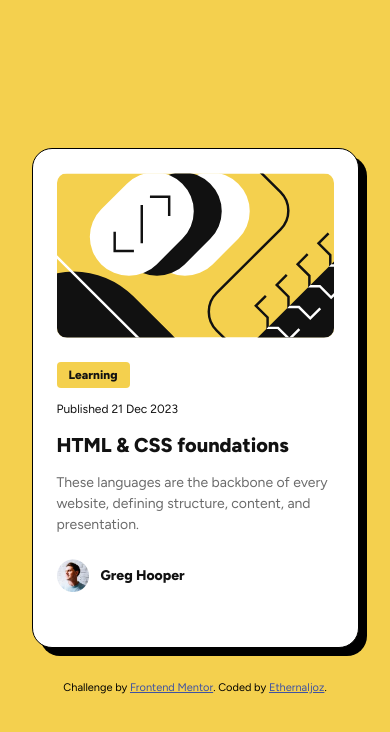
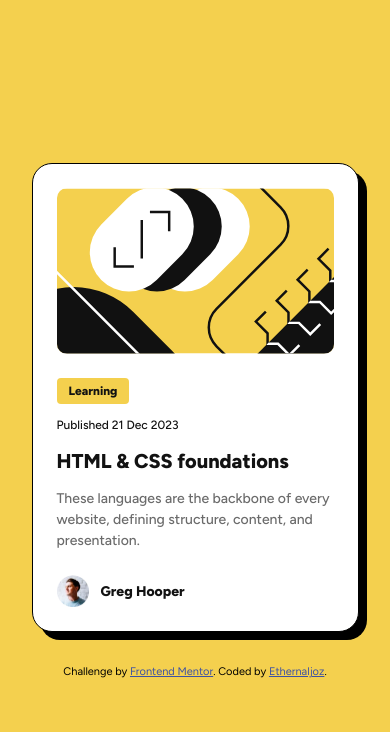
Before and after one commit to Ethernaljoz/frontend-mentor-coding-challenges, a plain HTML site: page 02. blog-preview-card-main/index.html in a window 390 px wide. Drawn offline with Linux system fonts and the light colour scheme; files whose address does not match are found by name.

```diff
--- a/02. blog-preview-card-main/index.html
+++ b/02. blog-preview-card-main/index.html
@@ -37,18 +37,16 @@
       <div class="card">
         <img src="./assets/images/illustration-article.svg" alt=" illustration article" />
         <div class="card-body">
-            <p class="text-one">Learning</p>
-            <p class="text-two">Published 21 Dec 2023</p>
-            <h2>HTML & CSS foundations</h1>
+            <p class="learning">Learning</p>
+            <p class="date">Published 21 Dec 2023</p>
+            <h1>HTML & CSS foundations</h1>
             <p class="description">
               These languages are the backbone of every website, defining structure,
               content, and presentation.
             </p>
         </div>
         <div class="card-footer">
-          <div class="avatar">
             <img src="./assets/images//image-avatar.webp" alt="image avatar" />
-          </div>
           <p>Greg Hooper</p>
         </div>
       </div>
--- a/02. blog-preview-card-main/style.css
+++ b/02. blog-preview-card-main/style.css
@@ -15,7 +15,7 @@
 /* Remove default margin in favour of better control in authored CSS */
 body,
 h1,
-h2,
+h1,
 h3,
 h4,
 p,
@@ -51,7 +51,7 @@
 
 /* Set shorter line heights on headings and interactive elements */
 h1,
-h2,
+h1,
 h3,
 h4,
 button,
@@ -62,7 +62,7 @@
 
 /* Balance text wrapping on headings */
 h1,
-h2,
+h1,
 h3,
 h4 {
     text-wrap: balance;
@@ -125,12 +125,11 @@
     padding: 1.5rem;
     background-color: var(--color-White);
     max-width: 24rem;
-    min-height: 32.625rem;
     border-radius: 1.25rem;
     display: flex;
     flex-direction: column;
     gap: 1.5rem;
-    border: solid black 1px;
+    border: 1px solid black ;
     box-shadow: 8px 8px black;
 }
 
@@ -146,39 +145,39 @@
 
 }
 
-.text-one{
+.learning{
     color: var(--color-Gray-950);
     font-weight: 800;
     padding: 0.25rem 0.75rem;
     background: var(--color-Yellow);
-    max-width: 5rem;
+    max-width: fit-content;
     font-size: 0.875rem;
     border-radius: 0.25rem;
     line-height: 150%;
     text-align: center;
 }
 
-.text-two{
+.date{
     font-size: 0.875rem;
     color: var(--color-Gray-950);
-    font-weight: 400;
+    font-weight: 500;
     line-height: 150%;
 }
 
-h2{
+h1{
     font-weight: 800;
     color: var(--color-Gray-950);
     line-height: 150%;
     font-size: 1.5rem;
     transition: 0.50s all ease ;
 }
-h2:hover{
+h1:hover{
     color: var(--color-Yellow);
     cursor: pointer;
 }
 .description{
     color: var(--color-Gray-500);
-    font-weight: 400;
+    font-weight: 500;
     line-height: 150%;
     font-size: 1rem;
 }
@@ -188,13 +187,9 @@
     gap: 0.75rem;
     align-items: center;
 }
-.avatar{
-    width: 2rem;
-    height: 2rem;
-    border-radius: 50%;
-}
+
 .card-footer img {
-    width: 100%;
+    max-width: 2rem;
 }
 .card-footer p{
     font-size: 1rem;
@@ -202,32 +197,17 @@
     color: var(--color-Gray-950);
 }
 
-@media screen and (max-width: 767px) {
+@media screen and (max-width: 28rem) {
     .card{
         max-width: 20.438rem;
-        min-height: 31.25rem;
     }
-
-    .card-body{
-        display: flex;
-        flex-direction: column;
-    }
-
-    h2{
+    h1{
         font-size: 1.25rem;
     }
-    .text-one{
+    .learning,.date{
         font-size: 0.75rem;
-        max-width: 4.563rem;
     }
-    .text-two{
-        font-size: 0.75rem
-    }
-    .description{
-        font-size: 0.875rem;
-    }
-
-    .card-footer p{
+    .description,.card-footer p{
         font-size: 0.875rem;
     }
 }
```
Also changed, not shown: 02. blog-preview-card-main/screenshot.jpg (added), 3 other files.
